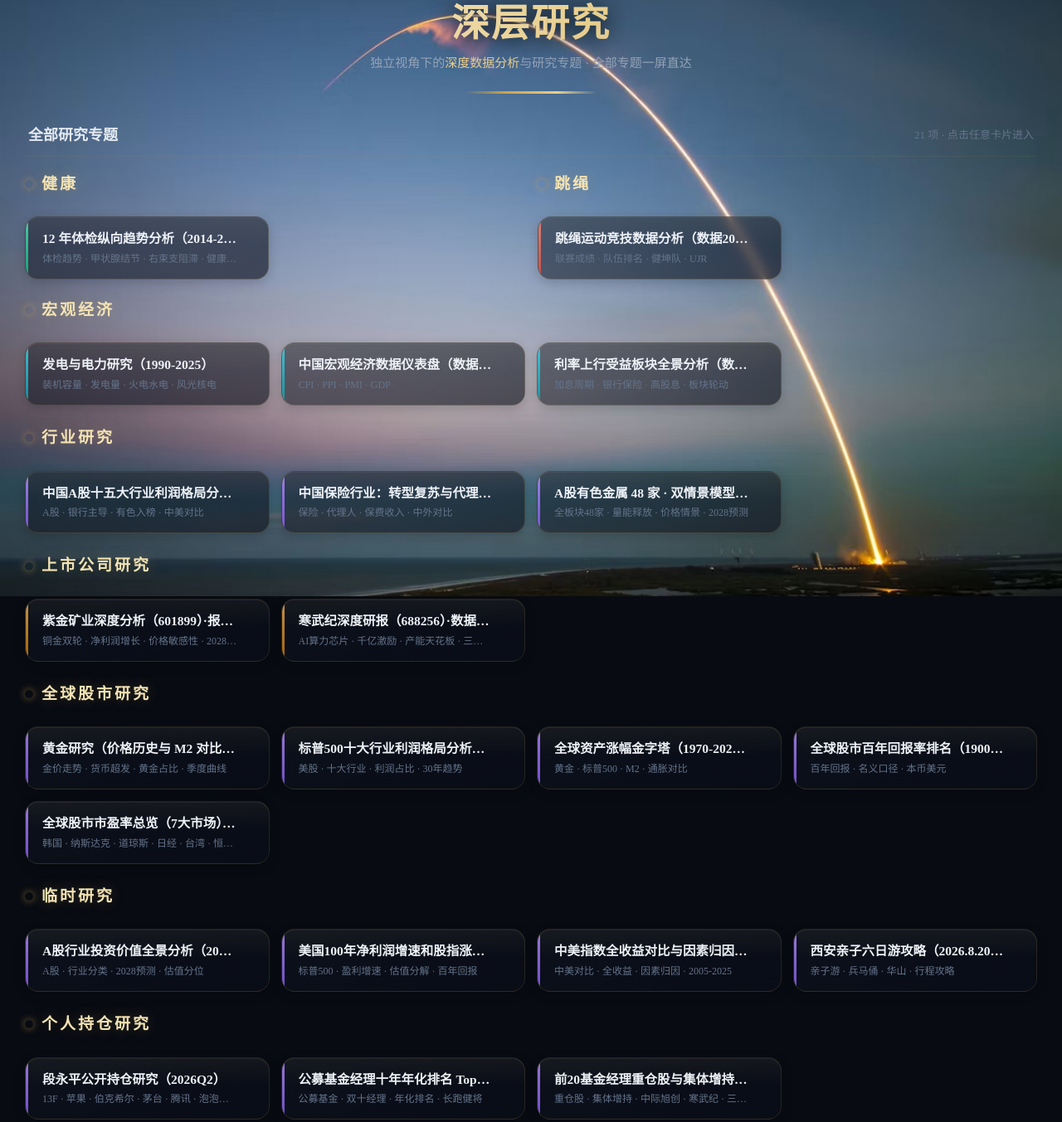
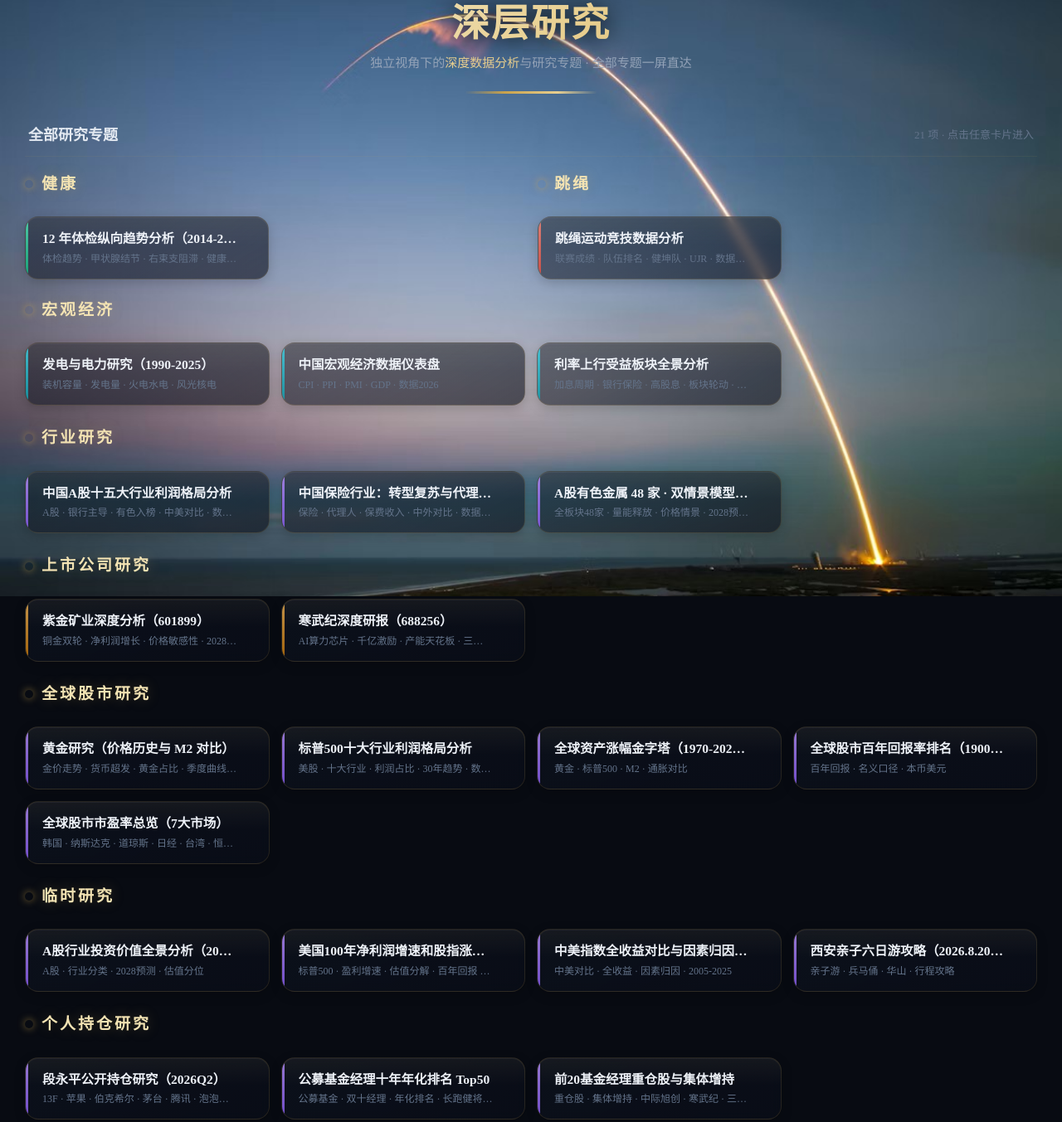
Before and after one commit to afliek/deep-research, a plain HTML site: page index.html in a window 1280 px wide. Shown: the part 81-1434 px from the top of the page at 83% size. Drawn offline with Linux system fonts and the light colour scheme.

Commit message:
将研究日期从卡片标题移至标签（tile-tags）末尾，标题还原避免截断

```diff
--- a/index.html
+++ b/index.html
@@ -284,8 +284,8 @@
       <div class="topic-grid">
 
         <a href="family-health.html" class="tile health" title="吴玲女士 8 次健康体检深度分析：代谢指标 12 年全部正常；右束支阻滞/肾囊肿/肝血管瘤/乳腺增生/甲状腺结节等慢性良性改变稳定无恶变">
-          <span class="tile-title">12 年体检纵向趋势分析（2014-2026）·研究2026</span>
-          <span class="tile-tags">体检趋势 · 甲状腺结节 · 右束支阻滞 · 健康管理</span>
+          <span class="tile-title">12 年体检纵向趋势分析（2014-2026）</span>
+          <span class="tile-tags">体检趋势 · 甲状腺结节 · 右束支阻滞 · 健康管理 · 研究2026</span>
         </a>
 
       </div>
@@ -296,8 +296,8 @@
       <div class="topic-grid">
 
         <a href="jumprope.html" class="tile sports" title="2024-2026年全国跳绳联赛/锦标赛总决赛成绩深度分析，覆盖369支队伍排名、健坤队134条获奖记录、UJR世界联赛及17站分站赛成绩册">
-          <span class="tile-title">跳绳运动竞技数据分析（数据2026）</span>
-          <span class="tile-tags">联赛成绩 · 队伍排名 · 健坤队 · UJR</span>
+          <span class="tile-title">跳绳运动竞技数据分析</span>
+          <span class="tile-tags">联赛成绩 · 队伍排名 · 健坤队 · UJR · 数据2026</span>
         </a>
 
       </div>
@@ -315,13 +315,13 @@
         <span class="tile-tags">装机容量 · 发电量 · 火电水电 · 风光核电</span>
       </a>
 <a href="macro.html" class="tile macro" title="CPI、PPI、制造业/非制造业PMI、10年期国债收益率、名义GDP增速六大指标动态仪表盘">
-        <span class="tile-title">中国宏观经济数据仪表盘（数据2026）</span>
-        <span class="tile-tags">CPI · PPI · PMI · GDP</span>
+        <span class="tile-title">中国宏观经济数据仪表盘</span>
+        <span class="tile-tags">CPI · PPI · PMI · GDP · 数据2026</span>
       </a>
 
       <a href="rate-hike-sector.html" class="tile macro" title="利率上行受益板块全景分析（A股视角）：银行/保险/高股息/能源等受益板块逻辑、历史利率周期复盘与配置策略">
-        <span class="tile-title">利率上行受益板块全景分析（数据2026-08）</span>
-        <span class="tile-tags">加息周期 · 银行保险 · 高股息 · 板块轮动</span>
+        <span class="tile-title">利率上行受益板块全景分析</span>
+        <span class="tile-tags">加息周期 · 银行保险 · 高股息 · 板块轮动 · 数据2026-08</span>
       </a>
 
     </div>
@@ -333,18 +333,18 @@
     <div class="topic-grid">
 
       <a href="china-top10.html" class="tile finance" title="银行占A股净利润40.4%（2.17万亿）、非银金融12.5%，前十五大行业合计约92%；含中美利润格局对比与30年趋势">
-        <span class="tile-title">中国A股十五大行业利润格局分析（数据2026-08）</span>
-        <span class="tile-tags">A股 · 银行主导 · 有色入榜 · 中美对比</span>
+        <span class="tile-title">中国A股十五大行业利润格局分析</span>
+        <span class="tile-tags">A股 · 银行主导 · 有色入榜 · 中美对比 · 数据2026-08</span>
       </a>
 
       <a href="insurance.html" class="tile finance" title="2025年保费收入6.12万亿（+7.4%）、总资产41.3万亿；五大险企NBV全线高增29%-65%，代理人企稳">
-        <span class="tile-title">中国保险行业：转型复苏与代理人重构（数据2025）</span>
-        <span class="tile-tags">保险 · 代理人 · 保费收入 · 中外对比</span>
+        <span class="tile-title">中国保险行业：转型复苏与代理人重构</span>
+        <span class="tile-tags">保险 · 代理人 · 保费收入 · 中外对比 · 数据2025</span>
       </a>
 
       <a href="a-share-nonferrous-48.html" class="tile finance" title="A股有色金属全板块 48 家研报：量能释放 × 价格双情景模型（2028），铜/铝/锂/金/稀土各子板块产能与利润情景测算">
-        <span class="tile-title">A股有色金属 48 家 · 双情景模型（2028）·报告2026-08</span>
-        <span class="tile-tags">全板块48家 · 量能释放 · 价格情景 · 2028预测</span>
+        <span class="tile-title">A股有色金属 48 家 · 双情景模型（2028）</span>
+        <span class="tile-tags">全板块48家 · 量能释放 · 价格情景 · 2028预测 · 报告2026-08</span>
       </a>
 
     </div>
@@ -356,13 +356,13 @@
     <div class="topic-grid">
 
       <a href="zijin-mining.html" class="tile company" title="紫金矿业（601899.SH）深度分析：2025年净利517.8亿（+61.5%），矿产金90吨+矿产铜108.5万吨全球布局，铜金价格敏感性、2026-2028驱动与预测">
-        <span class="tile-title">紫金矿业深度分析（601899）·报告2026-08</span>
-        <span class="tile-tags">铜金双轮 · 净利润增长 · 价格敏感性 · 2028预测</span>
+        <span class="tile-title">紫金矿业深度分析（601899）</span>
+        <span class="tile-tags">铜金双轮 · 净利润增长 · 价格敏感性 · 2028预测 · 报告2026-08</span>
       </a>
 
       <a href="cambricon-analysis.html" class="tile company" title="寒武纪（688256）深度研报：千亿激励的底气、产能天花板与三情景测算，国产AI算力芯片龙头">
-        <span class="tile-title">寒武纪深度研报（688256）·数据2026-08</span>
-        <span class="tile-tags">AI算力芯片 · 千亿激励 · 产能天花板 · 三情景测算</span>
+        <span class="tile-title">寒武纪深度研报（688256）</span>
+        <span class="tile-tags">AI算力芯片 · 千亿激励 · 产能天花板 · 三情景测算 · 数据2026-08</span>
       </a>
 
     </div>
@@ -374,12 +374,12 @@
     <div class="topic-grid">
 
             <a href="gold-research.html" class="tile finance" title="黄金研究：价格历史（1960-2026，季度曲线/年度涨幅/关键节点）与全球M2对比（货币超发120倍 vs 金价126倍）、黄金占M2比例（1980峰值24%→2000谷底4%→2026约18%）、央行储备占比">
-        <span class="tile-title">黄金研究（价格历史与 M2 对比）·1970-2026</span>
-        <span class="tile-tags">金价走势 · 货币超发 · 黄金占比 · 季度曲线</span>
+        <span class="tile-title">黄金研究（价格历史与 M2 对比）</span>
+        <span class="tile-tags">金价走势 · 货币超发 · 黄金占比 · 季度曲线 · 1970-2026</span>
       </a>
 <a href="sector-top10.html" class="tile finance" title="标普500前10大行业净利润占比全解析：信息技术20.2%、金融14.9%、医疗13.3%，合计97.9%">
-        <span class="tile-title">标普500十大行业利润格局分析（数据2026-08）</span>
-        <span class="tile-tags">美股 · 十大行业 · 利润占比 · 30年趋势</span>
+        <span class="tile-title">标普500十大行业利润格局分析</span>
+        <span class="tile-tags">美股 · 十大行业 · 利润占比 · 30年趋势 · 数据2026-08</span>
       </a>
 
       <a href="global-market.html" class="tile finance" title="1970年以来10类资产涨幅对比：黄金122倍、债券120倍、M2 112倍，而CPI仅8.2倍——货币超发与资产分层">
@@ -393,8 +393,8 @@
       </a>
 
             <a href="global-pe.html" class="tile finance" title="全球股市市盈率总览：韩国17.1x / 纳斯达克34.1x / 道琼斯25.4x / 日经21.0x / 台湾约20x / 恒生12.26x / 印度20.9x —— 7个主要市场自成立以来完整市盈率周期解读，点击进入各国详情">
-              <span class="tile-title">全球股市市盈率总览（7大市场）·数据2026-08</span>
-              <span class="tile-tags">韩国 · 纳斯达克 · 道琼斯 · 日经 · 台湾 · 恒生 · 印度</span>
+              <span class="tile-title">全球股市市盈率总览（7大市场）</span>
+              <span class="tile-tags">韩国 · 纳斯达克 · 道琼斯 · 日经 · 台湾 · 恒生 · 印度 · 数据2026-08</span>
             </a>
 
     </div>
@@ -410,8 +410,8 @@
           <span class="tile-tags">A股 · 行业分类 · 2028预测 · 估值分位</span>
         </a>
         <a href="sp500-earnings-vs-price.html" class="tile finance" title="美国100年净利润增速和股指涨幅关系">
-          <span class="tile-title">美国100年净利润增速和股指涨幅关系（数据2026-07）</span>
-          <span class="tile-tags">标普500 · 盈利增速 · 估值分解 · 百年回报</span>
+          <span class="tile-title">美国100年净利润增速和股指涨幅关系</span>
+          <span class="tile-tags">标普500 · 盈利增速 · 估值分解 · 百年回报 · 数据2026-07</span>
         </a>
         <a href="china-us-total-return.html" class="tile finance" title="中美指数全收益对比（2005-2025）：标普500全收益年化10.7% vs 沪深300约9.9%，差距主要来自股本效应（美股回购+1.5pp vs A股稀释-1.5pp）与估值扩张（美股+1.8pp），A股在盈利增长（约10% vs 5.5%）和股息（2.1% vs 1.8%）上反而领先；含人民币计价口径与数据修正说明">
           <span class="tile-title">中美指数全收益对比与因素归因（2026-08）</span>
@@ -433,12 +433,12 @@
         <span class="tile-tags">13F · 苹果 · 伯克希尔 · 茅台 · 腾讯 · 泡泡玛特</span>
       </a>
       <a href="fund-manager-top50.html" class="tile finance" title="任职超10年公募基金经理年化收益率前50名：全市场双十经理约57-137位，武阳/金梓才/刘元海/冯明远领衔（年化22%-31%）；朱少醒、谢治宇、傅鹏博、张坤、周蔚文等明星老将上榜；含代表产品任职以来年化口径说明与可视化排序">
-        <span class="tile-title">公募基金经理十年年化排名 Top50（数据2026-08）</span>
-        <span class="tile-tags">公募基金 · 双十经理 · 年化排名 · 长跑健将</span>
+        <span class="tile-title">公募基金经理十年年化排名 Top50</span>
+        <span class="tile-tags">公募基金 · 双十经理 · 年化排名 · 长跑健将 · 数据2026-08</span>
       </a>
       <a href="基金经理重仓股与集体增持分析.html" class="tile finance" title="前20名基金经理重仓股梳理：基于2026二季报十大重仓股，覆盖122只个股；按被持有基金数排名（中际旭创被15/20只产品共持）；并专项梳理最近1-2季度集体增持个股——三环集团、寒武纪各5家经理新进/增持且零减持，中际旭创、东山精密、立讯精密、兆易创新等亦被多家加仓">
-        <span class="tile-title">前20基金经理重仓股与集体增持（生成2026-08-19）</span>
-        <span class="tile-tags">重仓股 · 集体增持 · 中际旭创 · 寒武纪 · 三环集团</span>
+        <span class="tile-title">前20基金经理重仓股与集体增持</span>
+        <span class="tile-tags">重仓股 · 集体增持 · 中际旭创 · 寒武纪 · 三环集团 · 生成2026-08-19</span>
       </a>
     </div>
   </section>
```
